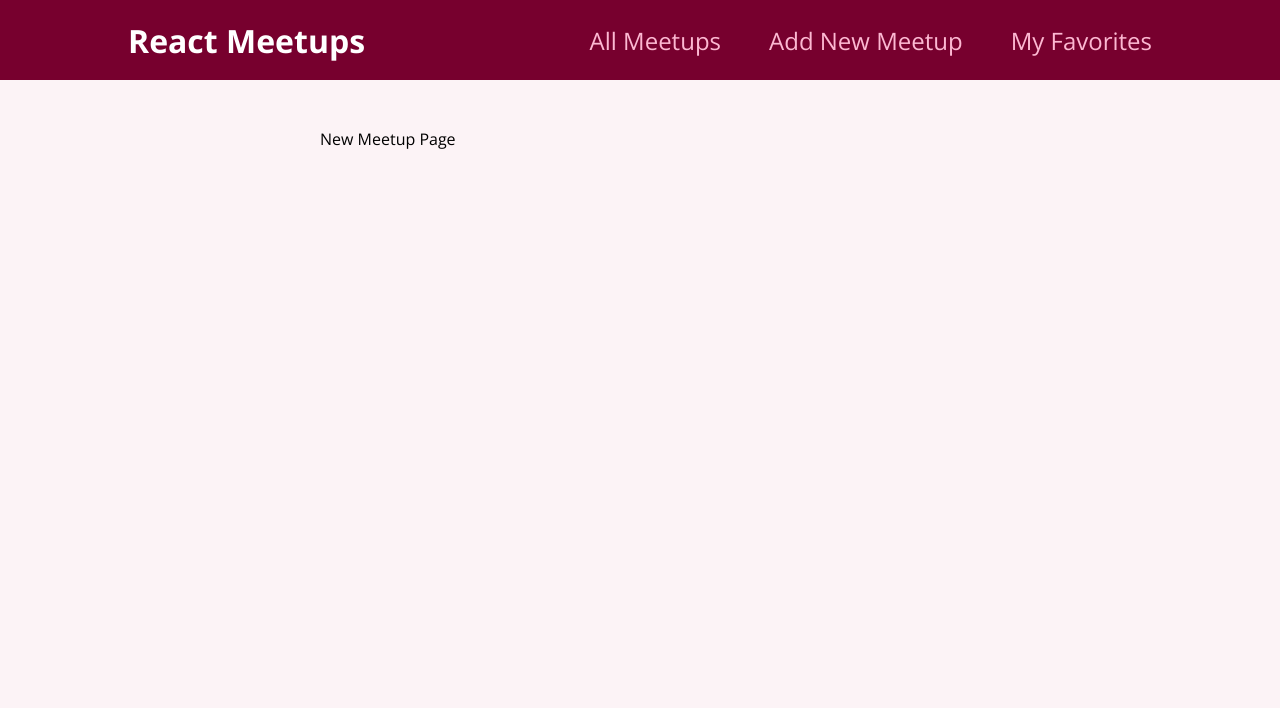
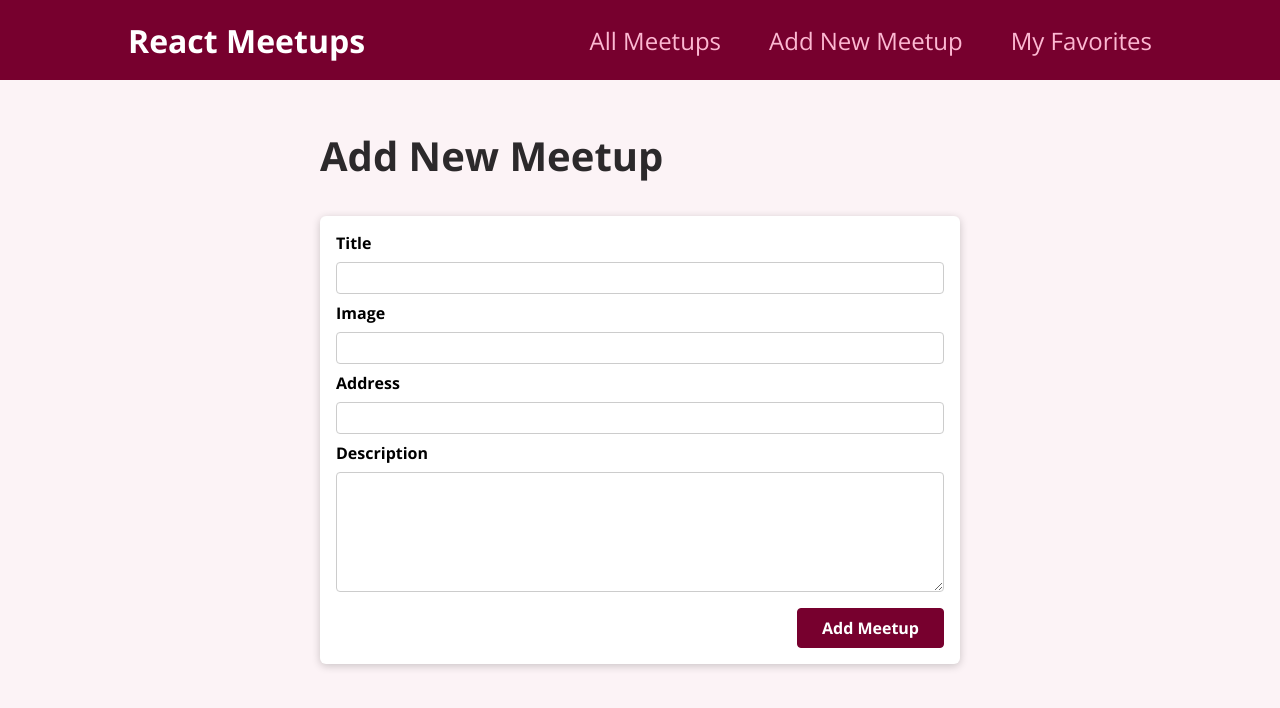
Before and after one commit to rfbnr/react-app-meetups-academind, a React (Create React App) app: page /new-meetup in a window 1280 px wide. Shown: the top 708 px of the page. Built offline with nearby package versions, Linux system fonts and the light colour scheme.

Commit message:
adding a form

```diff
--- /dev/null
+++ b/src/components/meetups/NewMeetupForm.js
@@ -0,0 +1,32 @@
+import Card from "../ui/Card";
+import classes from "./NewMeetupForm.module.css";
+
+function NewMeetupForm() {
+    return (
+        <Card>
+            <form className={classes.form}>
+                <div className={classes.control}>
+                    <label htmlFor="title">Title</label>
+                    <input type="text" id="title" required />
+                </div>
+                <div className={classes.control}>
+                    <label htmlFor="image">Image</label>
+                    <input type="url" id="imgae" required />
+                </div>
+                <div className={classes.control}>
+                    <label htmlFor="address">Address</label>
+                    <input type="text" id="address" required />
+                </div>
+                <div className={classes.control}>
+                    <label htmlFor="description">Description</label>
+                    <textarea rows="5" id="description" required></textarea>
+                </div>
+                <div className={classes.actions}>
+                    <button>Add Meetup</button>
+                </div>
+            </form>
+        </Card>
+    );
+}
+
+export default NewMeetupForm;
--- /dev/null
+++ b/src/components/meetups/NewMeetupForm.module.css
@@ -0,0 +1,45 @@
+.form {
+  padding: 1rem;
+}
+
+.control {
+  margin-bottom: 0.5rem;
+}
+
+.control label {
+  display: block;
+  font-weight: bold;
+  margin-bottom: 0.5rem;
+}
+
+.control input,
+.control textarea {
+  display: block;
+  font: inherit;
+  border-radius: 4px;
+  border: 1px solid #ccc;
+  padding: 0.25rem;
+  width: 100%;
+}
+
+.actions {
+  margin-top: 1rem;
+  text-align: right;
+}
+
+.actions button {
+  font: inherit;
+  cursor: pointer;
+  background-color: #77002e;
+  color: white;
+  padding: 0.5rem 1.5rem;
+  border: 1px solid #77002e;
+  border-radius: 4px;
+  font-weight: bold;
+}
+
+.actions button:hover,
+.actions button:active {
+  background-color: #a50e48;
+  border-color: #a50e48;
+}
--- a/src/pages/NewMeetup.js
+++ b/src/pages/NewMeetup.js
@@ -1,5 +1,12 @@
+import NewMeetupForm from "../components/meetups/NewMeetupForm";
+
 function NewMeetup() {
-    return <div>New Meetup Page</div>;
+    return (
+        <section>
+            <h1>Add New Meetup</h1>
+            <NewMeetupForm/>
+        </section>
+    )
 }
 
 export default NewMeetup;
```
